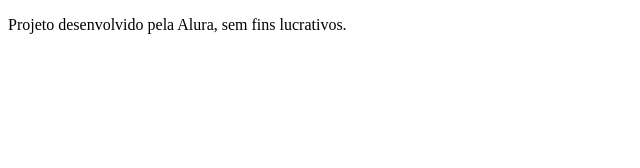
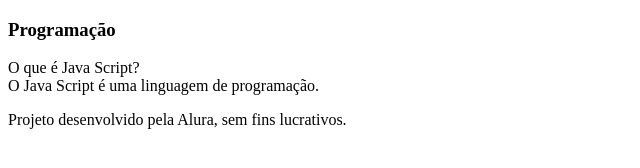
Before and after one commit to felpiaes/projeto-koenigsegg, a plain HTML site: page index.html in a window 1280 px wide. Shown: the whole page, without its empty margins (0-640 px from the left). Drawn offline with Linux system fonts and the light colour scheme.

Commit message:
Add files via upload

```diff
--- a/index.html
+++ b/index.html
@@ -1,27 +1,27 @@
-
 <!DOCTYPE html>
-<html lang="pt-br"></html>
+<html lang="pt-br">
 <head>
-  <meta charset="UTF-8">
+    <meta charset="UTF-8">
     <meta name="viewport" content="width=device-width, initial-scale=1.0">
     <title>Flashcard</title>
 </head>
 <body>
-   <main>
-    <section id= “container”>
-     <article class="cartao">
+    <main>
+        <section id= “container”>
+            <article class="cartao">
                 <div class="cartao__conteudo">
-
+                    <h3> Programação </h3>
+                <div class="cartao__conteudo__pergunta">
+                    O que é Java Script?
                 </div>
-        </article>
-    </section>
-</main>
+                <div class="cartao__conteudo__resposta">
+                    O Java Script é uma linguagem de programação.
+                    </div>
+            </article>
 
     <footer>
         <p>Projeto desenvolvido pela Alura, sem fins lucrativos.</p>
     </footer>
-    <main>
-
 
 
 </body>
--- a/style.css
+++ b/style.css
@@ -0,0 +1,3 @@
+body {
+    background-color: bisque;
+}
```
